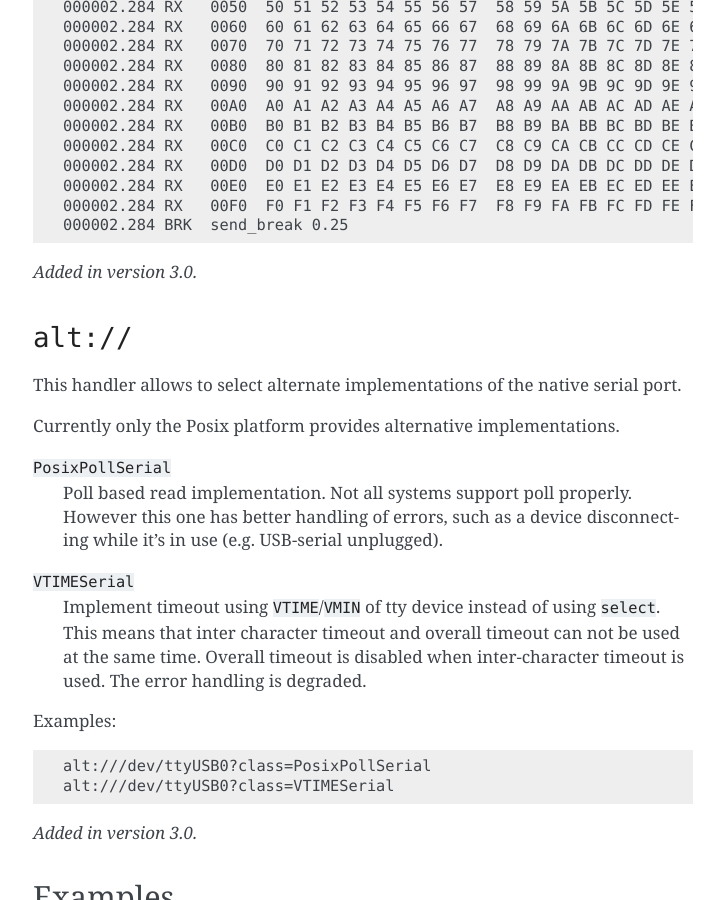
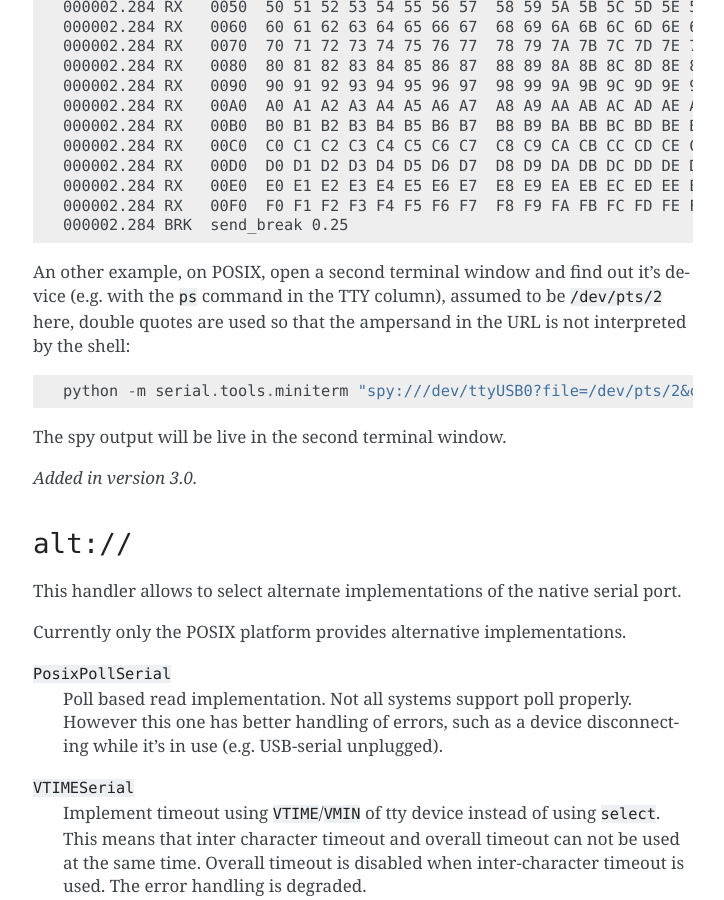
Before and after one commit to pyserial/pyserial, a Sphinx documentation site: the page built from documentation/url_handlers.rst, in a window 1280 px wide and 900 px high, scrolled down 4061 px. Shown: the whole window, without its empty margins (387-1111 px from the left). Built offline with Sphinx 7.4.7, drawn with Linux system fonts in a browser that asks for light colours.

Commit message:
docs: add an other example for spy://

```diff
--- a/documentation/url_handlers.rst
+++ b/documentation/url_handlers.rst
@@ -197,6 +197,15 @@ Outputs::
     000002.284 RX   00F0  F0 F1 F2 F3 F4 F5 F6 F7  F8 F9 FA FB FC FD FE FF  ................
     000002.284 BRK  send_break 0.25
 
+An other example, on POSIX, open a second terminal window and find out it's
+device (e.g. with the ``ps`` command in the TTY column), assumed to be
+``/dev/pts/2`` here, double quotes are used so that the ampersand in the URL is
+not interpreted by the shell::
+
+    python -m serial.tools.miniterm "spy:///dev/ttyUSB0?file=/dev/pts/2&color" 115200
+
+The spy output will be live in the second terminal window.
+
 .. versionadded:: 3.0
 
 
@@ -204,7 +213,7 @@ Outputs::
 ==========
 This handler allows to select alternate implementations of the native serial port.
 
-Currently only the Posix platform provides alternative implementations.
+Currently only the POSIX platform provides alternative implementations.
 
 ``PosixPollSerial``
     Poll based read implementation. Not all systems support poll properly.
```
